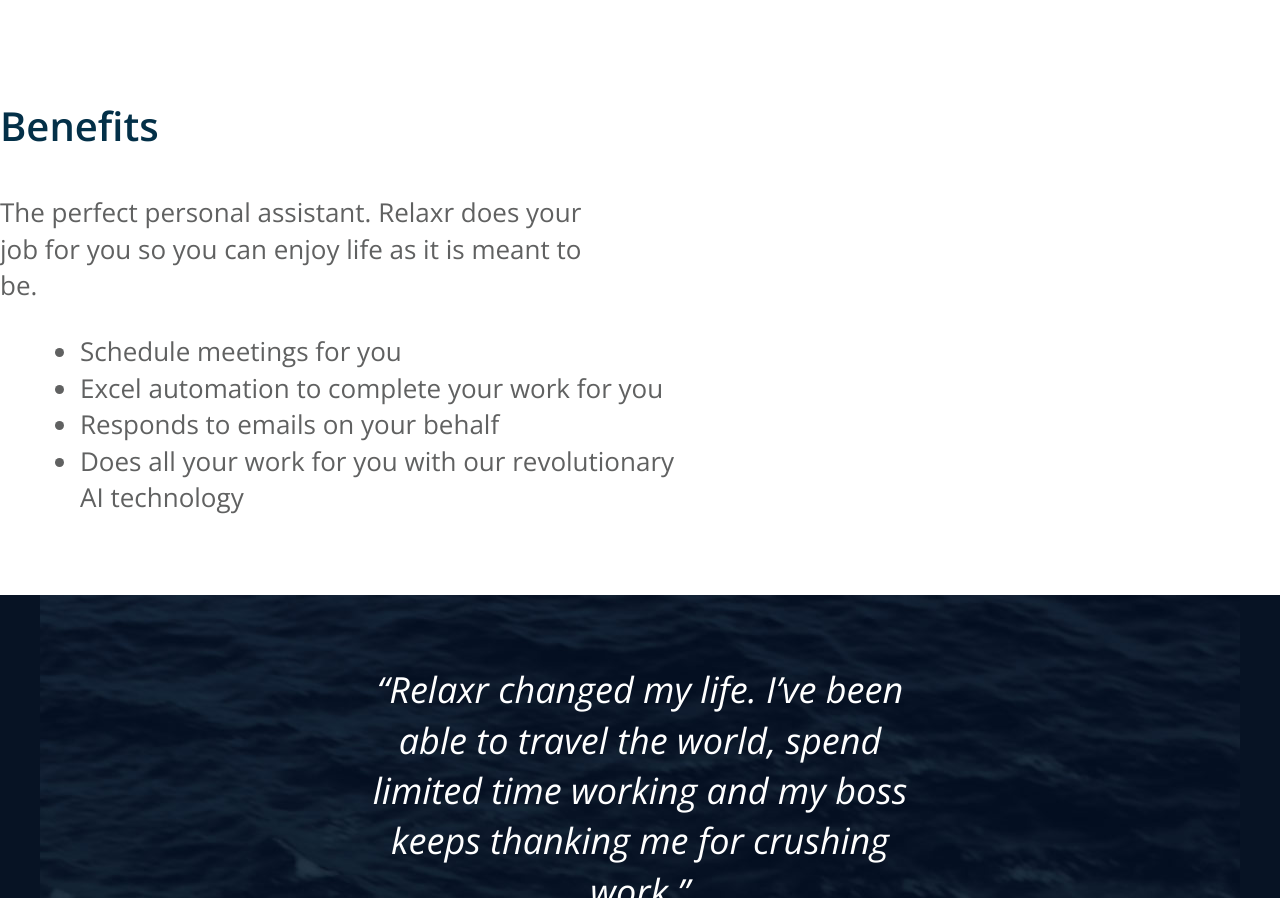
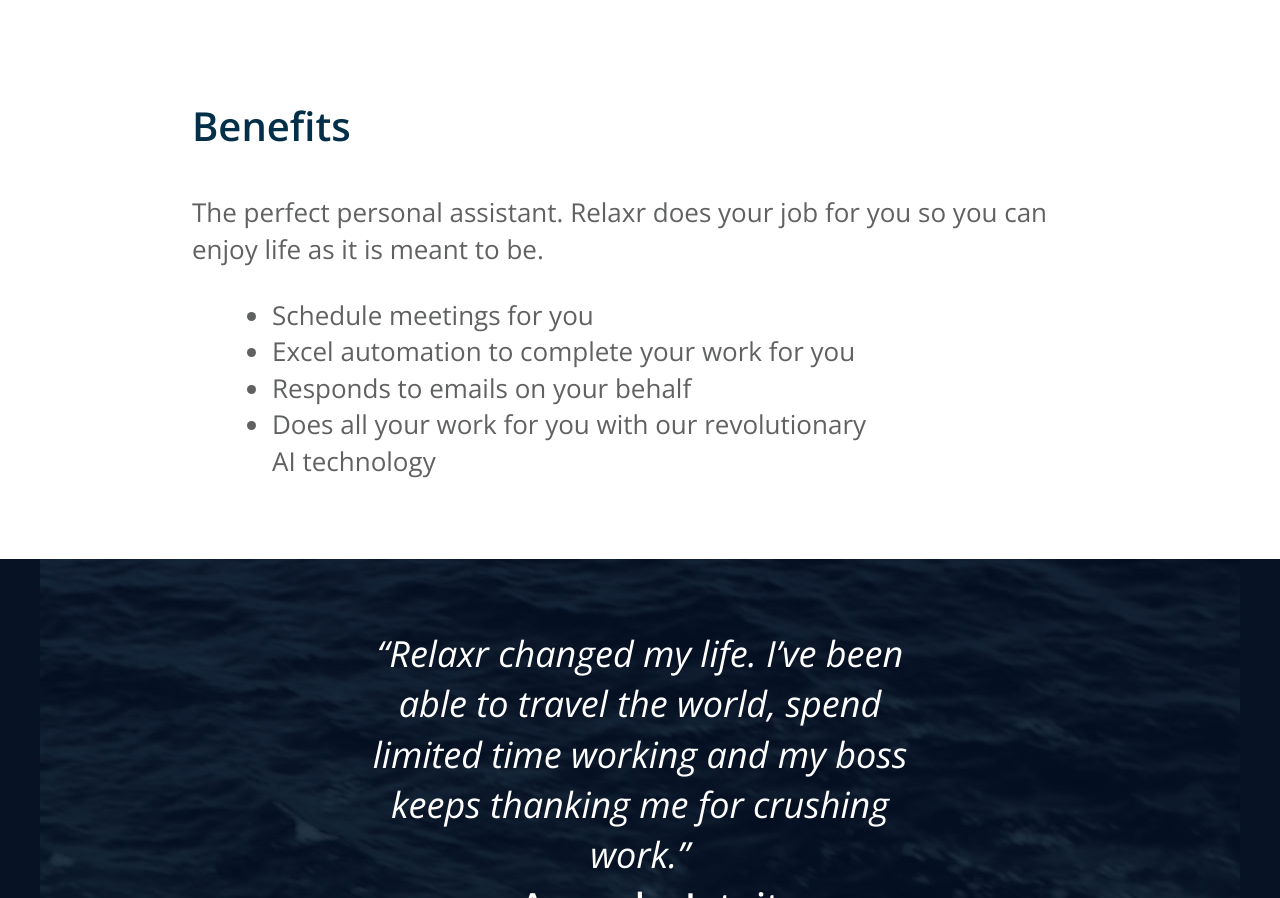
Before and after one commit to brittwalker/Homework7, a plain HTML site: page index.html in a window 1280 px wide. Shown: the part 819-1717 px from the top of the page. Drawn offline with nearby package versions, Linux system fonts and the light colour scheme.

Commit message:
final fixes

```diff
--- a/css/style.css
+++ b/css/style.css
@@ -490,6 +490,7 @@ blockquote span {
   #posts .post h2 {
     font-size: .9em;
     padding-left: 10%;
+    padding-right: 5%;
   }
 
   .post p {
@@ -613,6 +614,18 @@ blockquote span {
 
 }
 
+@media screen and (min-width: 960px) {
+  #benefits h3, #benefits p, #benefits ul li {
+  margin-left: 15vw;
+  width: 100%;
+  }
+
+  #benefits p {
+    width: 70%;
+  }
+
+}
+
 @media screen and (min-width: 1201px) {
   .drop a {
     font-size: 1.25em;
```
